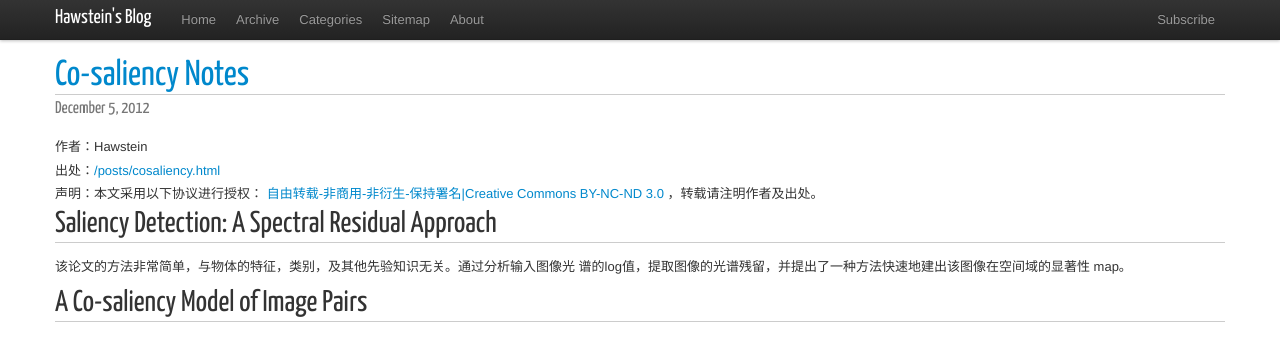
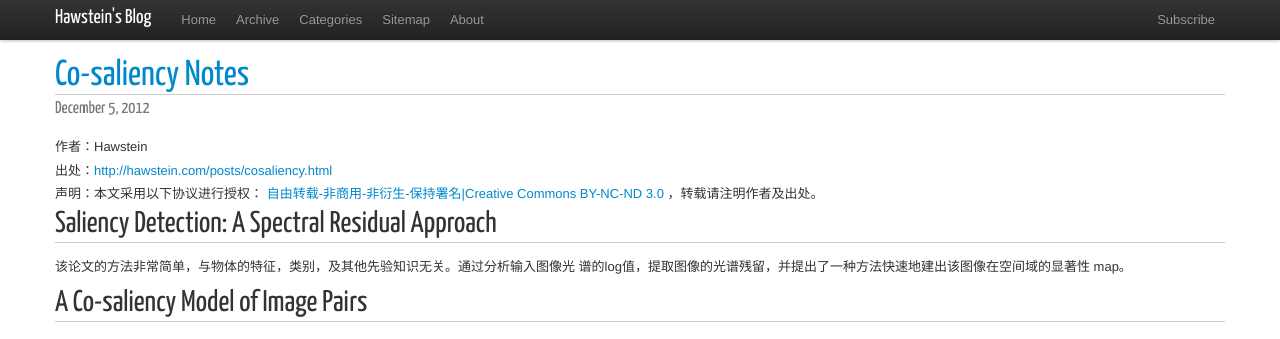
Before and after one commit to Hawstein/hawstein.github.com, a Jekyll site: the page built from _posts/2012/2012-12-5-cosaliency.md, in a window 1280 px wide. Shown: the top 339 px of the page. Built offline with Jekyll 4.4.1, drawn with Linux system fonts in a browser that asks for light colours; nearby versions of some CDN libraries; Markdown is read by kramdown in place of the engine named in the settings; comment, search, counter and statistics services are not loaded; some of the changed lines change nothing that is shown.

Commit message:
update post header

```diff
--- a/_includes/post_header.html
+++ b/_includes/post_header.html
@@ -6,6 +6,6 @@
 </div>
 <div style="line-height:180%;">
   作者：Hawstein<br>
-  出处：<a href="{{ page.url }}">{{ page.url }}</a><br>
+  出处：<a href="{{ page.url }}">http://hawstein.com{{ page.url }}</a><br>
   声明：本文采用以下协议进行授权： <a href="http://creativecommons.org/licenses/by-nc-nd/3.0/deed.zh">自由转载-非商用-非衍生-保持署名|Creative Commons BY-NC-ND 3.0</a> ，转载请注明作者及出处。<br>
 </div>
```
